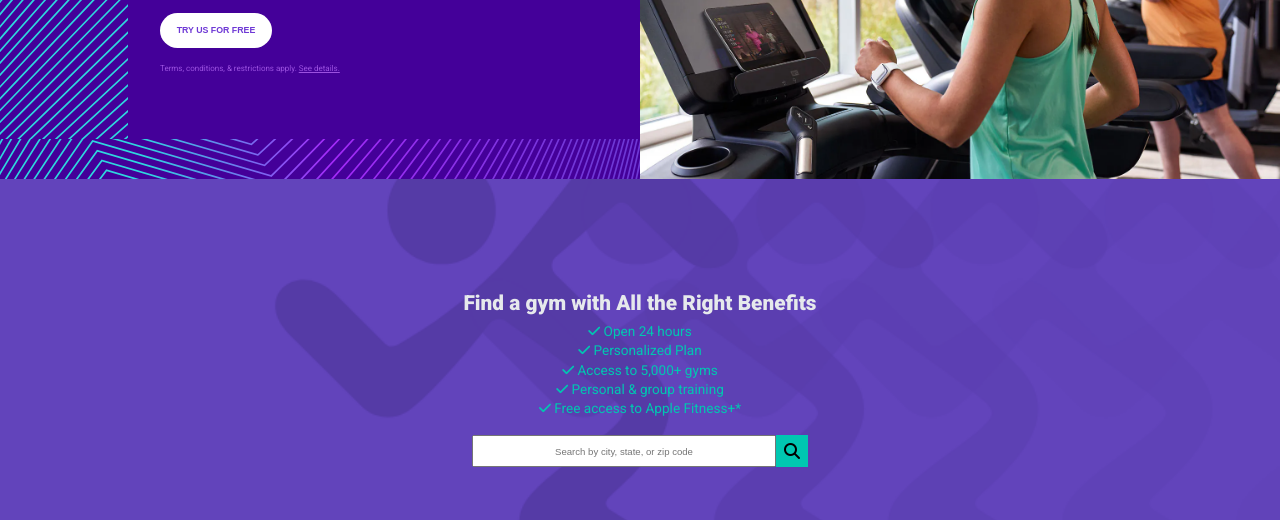
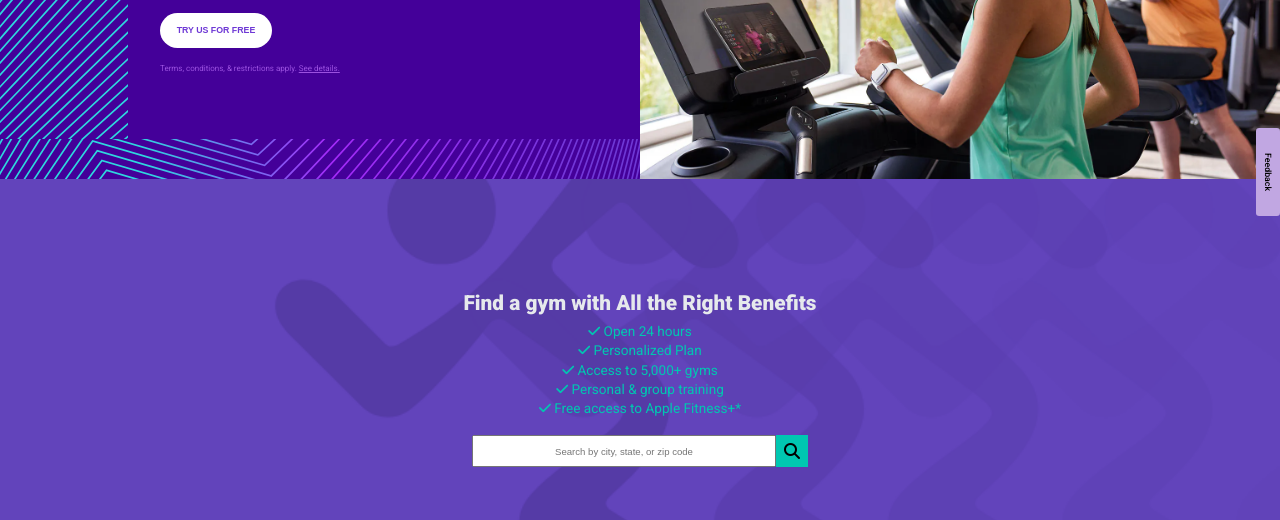
Before and after one commit to NathanVillamor/Anytime-Fitness-Clone, a plain HTML site: page index.html in a window 1280 px wide. Shown: the part 280-800 px from the top of the page. Drawn offline with Linux system fonts and the light colour scheme.

Commit message:
Project Done

```diff
--- a/index.html
+++ b/index.html
@@ -33,6 +33,22 @@
     </section>
 
     <!-- Navbar -->
+
+    <!-- Feedback -->
+
+    <section class="feedback-section">
+
+        <div class="feedback-container">
+
+            <div class="feedback">
+                <p> Feedback </p>
+            </div>
+
+        </div>
+
+    </section>
+
+    <!-- Feedback -->
 
     <!-- Hero Section -->
 
@@ -188,6 +204,7 @@
 
     <!-- Footer -->
 
+
 </body>
 
 <script src="https://kit.fontawesome.com/6690f95494.js" crossorigin="anonymous"></script>
--- a/style.css
+++ b/style.css
@@ -41,6 +41,7 @@ body {
     position: sticky;
 
     top: 0;
+    z-index: 5;
 }
 
 nav {
@@ -487,3 +488,42 @@ footer i {
 .col-4 a {
     font-size: 0.7rem;
 }
+
+/* Footer */
+
+/* Feedback */
+
+.feedback-section {
+    position: sticky;
+    top: 0;
+    z-index: 4;
+}
+
+.feedback-container {
+    position: absolute;
+    top: 21.8rem;
+    right: 0;
+}
+
+.feedback {
+    position: sticky;
+    background-color: #C1A7E2;
+    display: flex;
+    align-items: center;
+    justify-content: center;
+
+    width: 1.5rem;
+    height: 5.5rem;
+    border-radius: 0.2rem;
+}
+
+.feedback p {
+    writing-mode: vertical-rl;
+    text-orientation: mixed;
+    text-align: center;
+
+    font-size: 0.55rem;
+    font-weight: 500;
+}
+
+/* Feedback */
```
